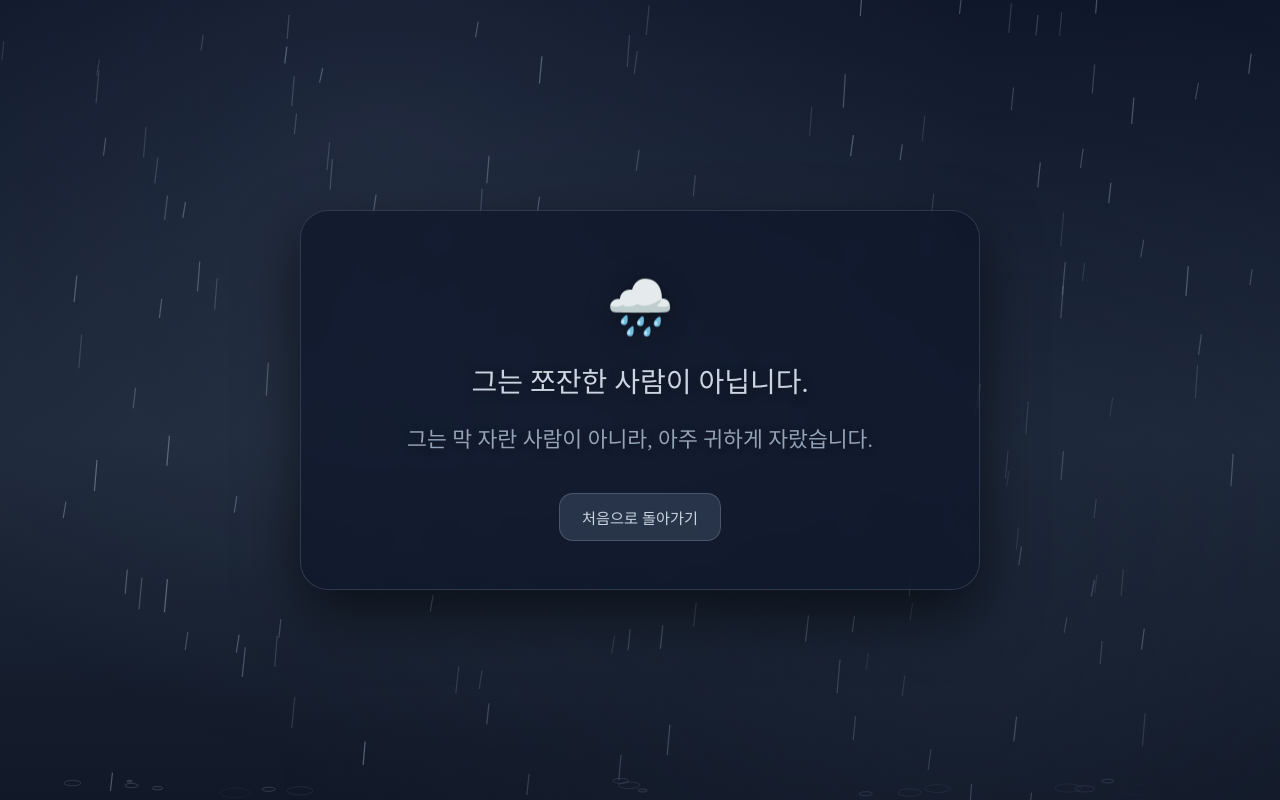
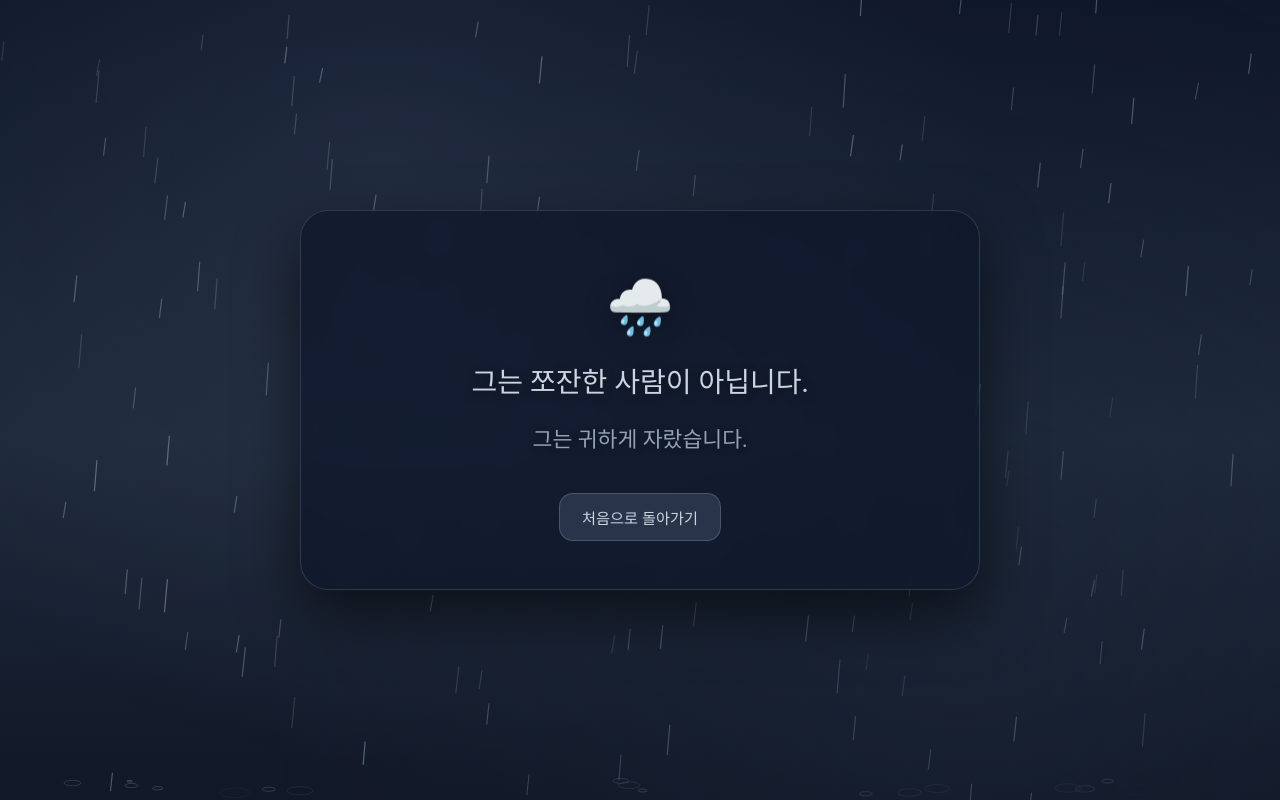
Before and after one commit to lucky7lee/birthday, a plain HTML site: page rain.html in a window 1280 px wide. Drawn offline with Linux system fonts and the light colour scheme; a web font is replaced by a local one.

Commit message:
Update submessage in rain.html

```diff
--- a/rain.html
+++ b/rain.html
@@ -17,7 +17,7 @@
       그는 쪼잔한 사람이 아닙니다.
     </p>
     <p class="rain-submessage">
-      그는 막 자란 사람이 아니라, 아주 귀하게 자랐습니다.
+      그는 귀하게 자랐습니다.
     </p>
     <div class="rain-actions">
       <a href="index.html" class="btn btn-back-dark">처음으로 돌아가기</a>
```
